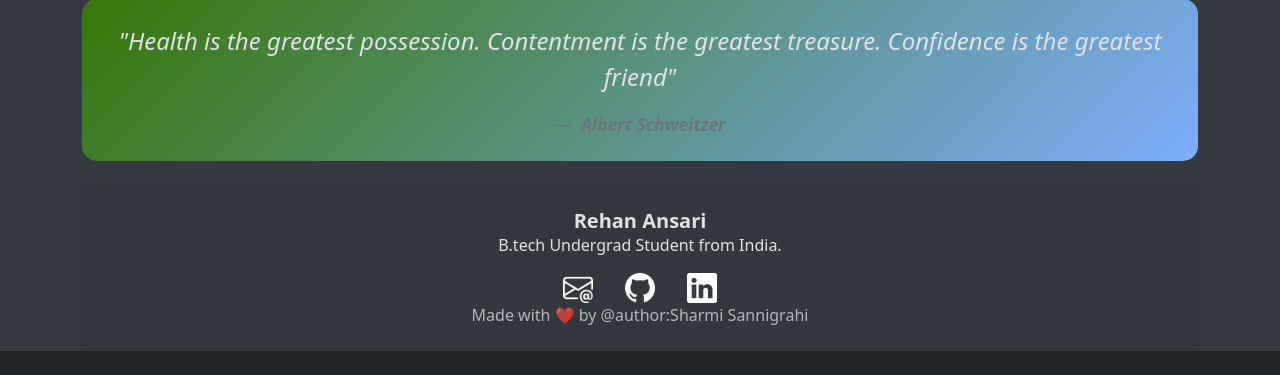
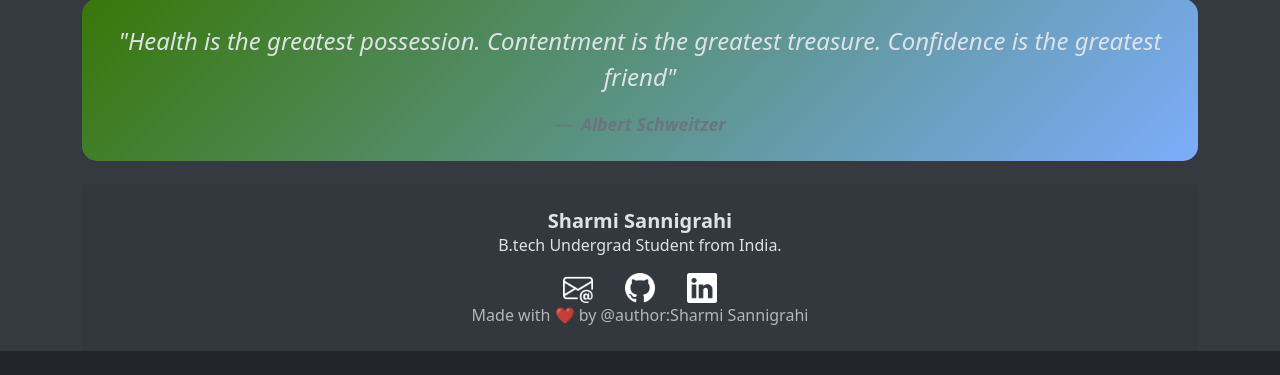
Before and after one commit to SharmiSannigrahi/Med-help, a Django app: page / in a window 1280 px wide. Shown: the part 1095-1470 px from the top of the page. Run offline with Django 4.2, Linux system fonts and the light colour scheme.

Commit message:
Update index.html

```diff
--- a/MedHelp-main_api/templates/index.html
+++ b/MedHelp-main_api/templates/index.html
@@ -366,12 +366,12 @@
 
         <div class="footer-card p-4 mb-4 text-center">
           <div class="card-body">
-            <h5 class="card-title fw-bold">Rehan Ansari</h5>
+            <h5 class="card-title fw-bold">Sharmi Sannigrahi</h5>
             <p class="card-text">B.tech Undergrad Student from India.</p>
             <div class="d-flex justify-content-center mt-3">
               <a
                 class="link-underline link-underline-opacity-0 mx-3"
-                href="mailto:mudabbirrehan17@gmail.com"
+                href="mailto:"sannigrahisharmi2@gmail.com"
                 target="_blank"
               >
                 <img
@@ -385,7 +385,7 @@
               </a>
               <a
                 class="link-underline link-underline-opacity-0 mx-3"
-                href="https://github.com/RehanAnsari17"
+                href="https://github.com/Sharmi Sannigrahi"
                 target="_blank"
               >
                 <img
@@ -399,7 +399,7 @@
               </a>
               <a
                 class="link-underline link-underline-opacity-0 mx-3"
-                href="www.linkedin.com/in/mudabbir-rehan-ansari-623b9a28b"
+                href="https://www.linkedin.com/in/sharmi-sannigrahi-896117302"
                 target="_blank"
               >
                 <img
```
